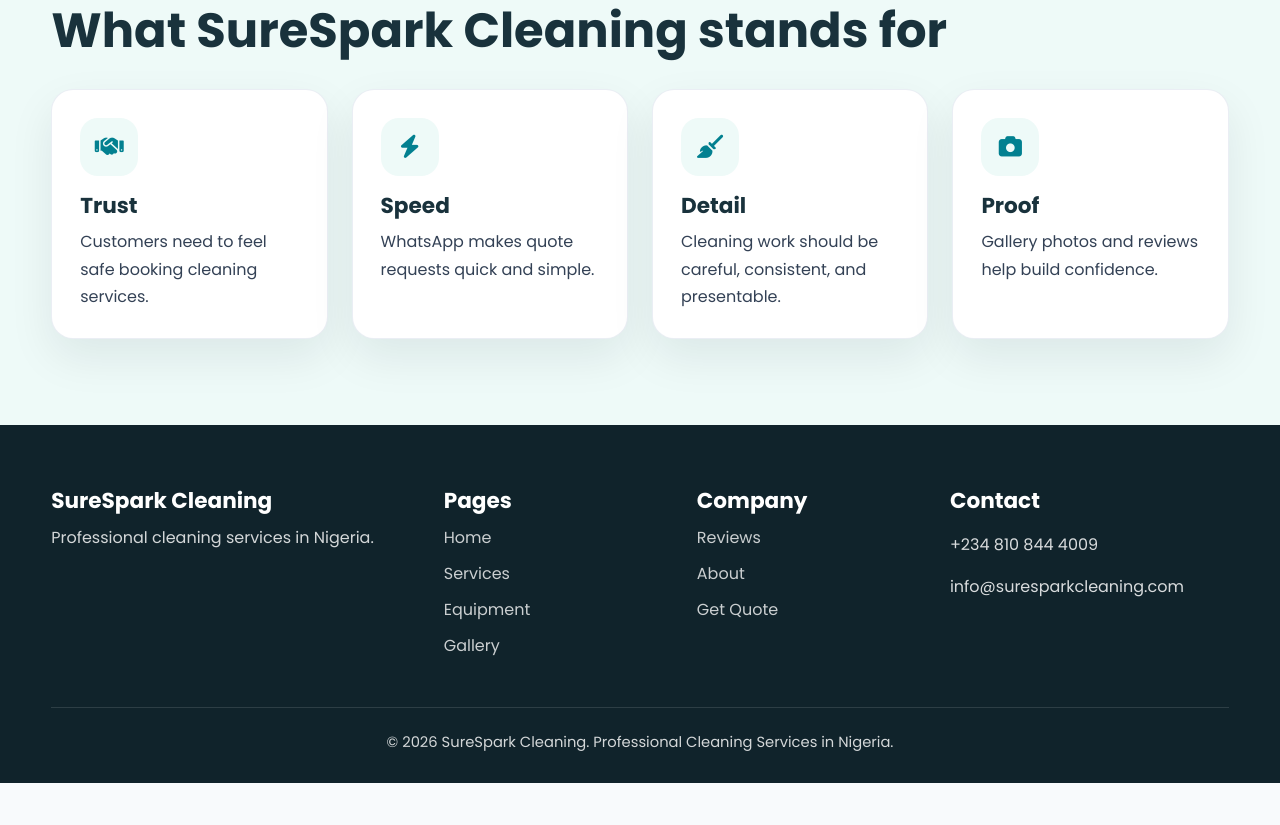
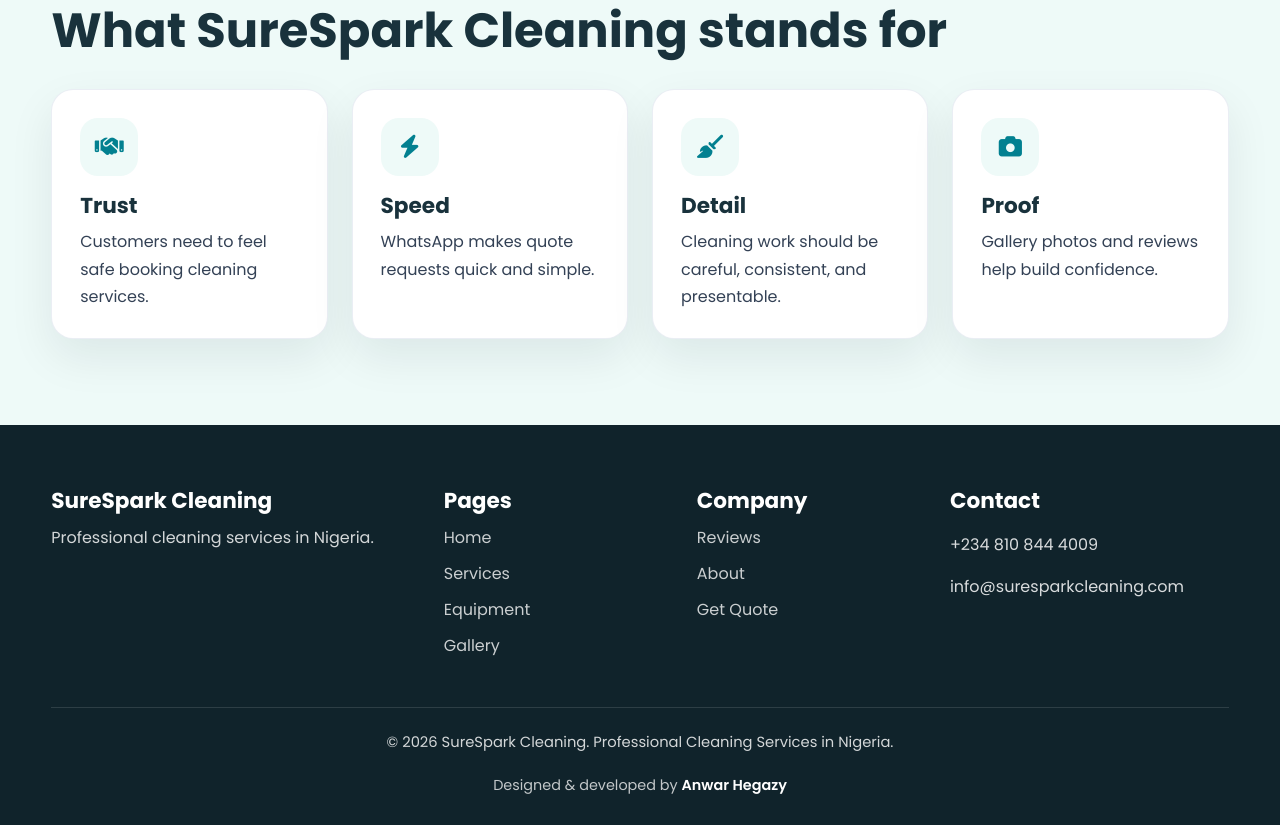
Before and after one commit to Emmanuelungwada/surespark, a plain HTML site: page about.html in a window 1280 px wide. Shown: the part 1390-2215 px from the top of the page. Before the commit the page ends 2173 px from the top, so only its background shows below. Drawn offline with Linux system fonts and the light colour scheme.

Commit message:
Add linked footer developer credit

```diff
--- a/about.html
+++ b/about.html
@@ -98,7 +98,8 @@
       <div><h3>Contact</h3><p><a href="tel:+2348108444009">+234 810 844 4009</a></p><p><a href="mailto:info@suresparkcleaning.com">info@suresparkcleaning.com</a></p></div>
     </div>
     <div class="container footer-bottom"><p>© 2026 SureSpark Cleaning. Professional Cleaning Services in Nigeria.</p></div>
-  </footer>
+    <p class="footer-credit">Designed &amp; developed by <a href="https://anwarhegazy-porfolio.vercel.app/" target="_blank" rel="noopener noreferrer">Anwar Hegazy</a></p>
+</footer>
 
   <script src="assets/js/script.js"></script>
 </body>
```
Also changed, not shown: contact.html (+2 -1 lines), equipment.html (+2 -1 lines), gallery.html (+2 -1 lines), index.html (+2 -1 lines), reviews.html (+2 -1 lines), services.html (+2 -1 lines).
